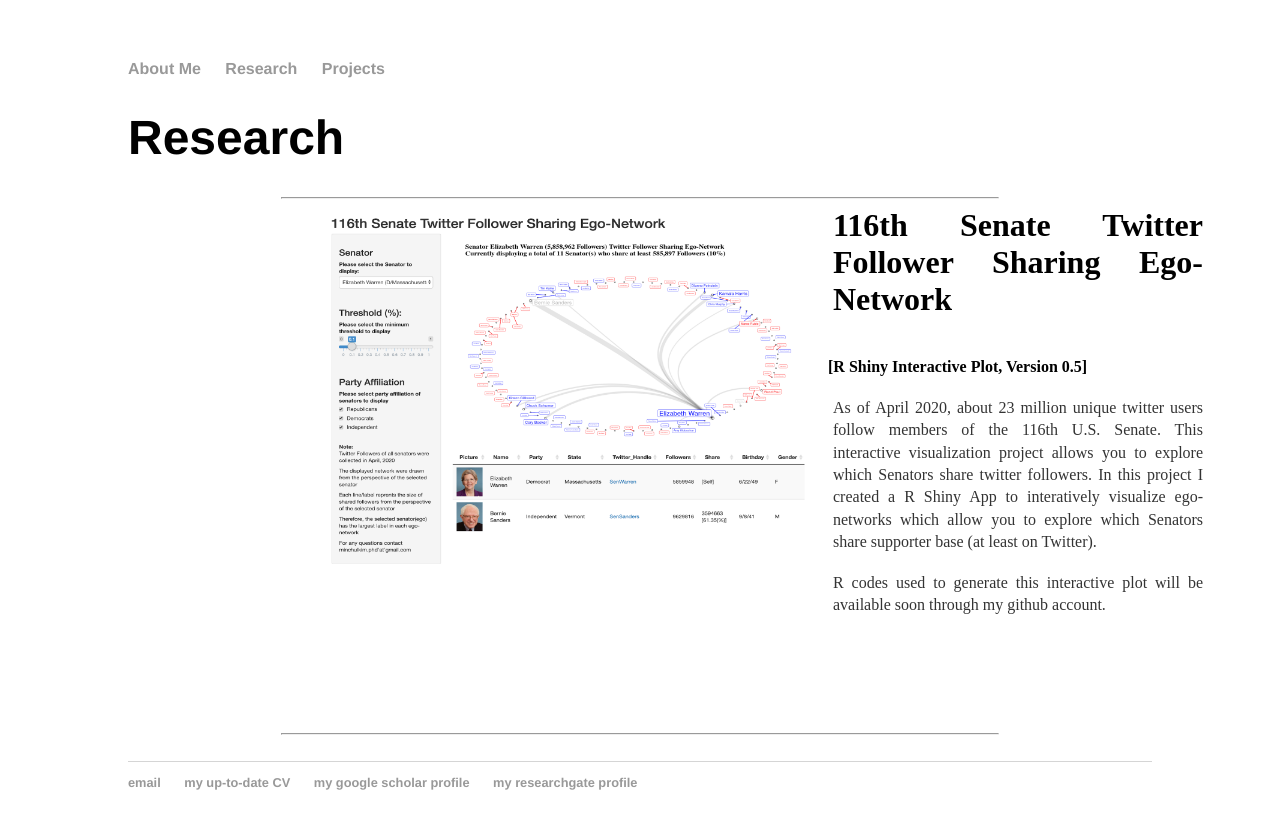
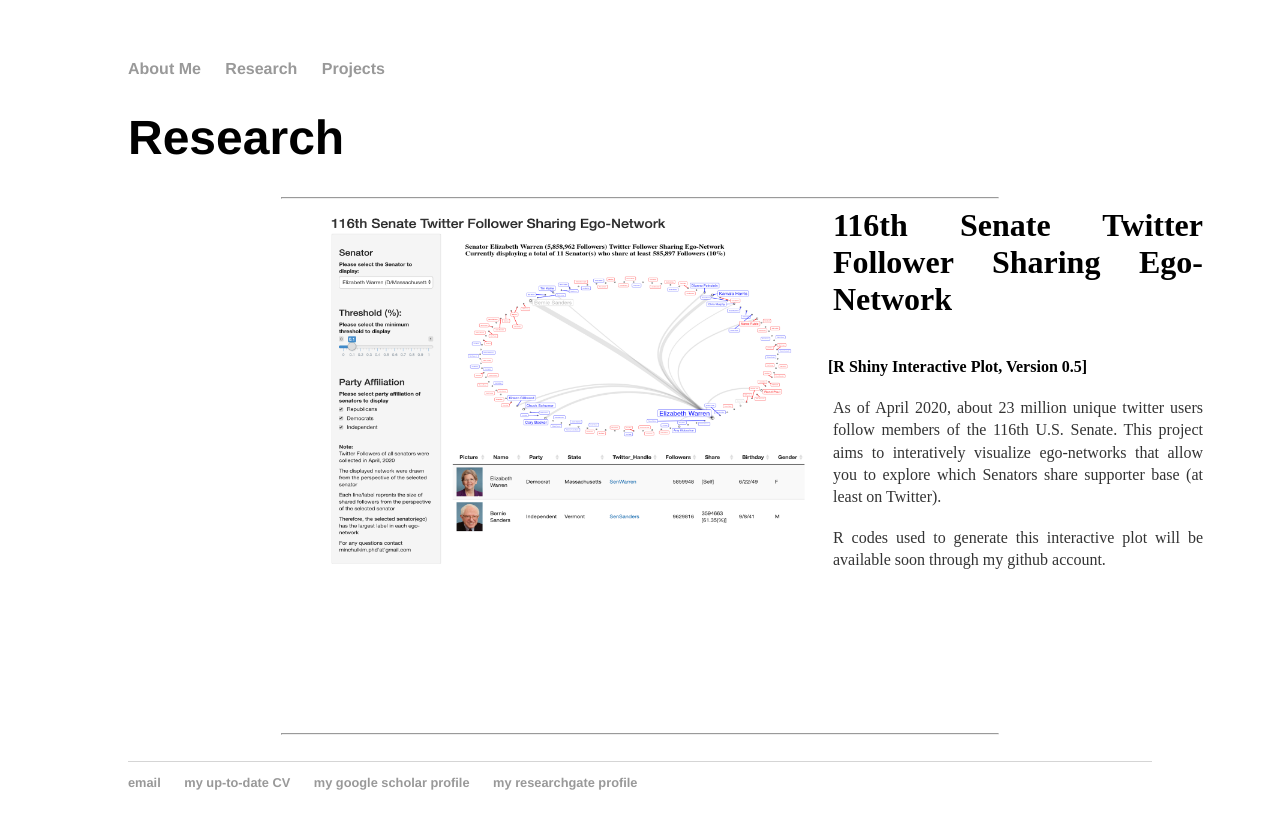
Before and after one commit to minchulkim-phd/minchulkim, a Jekyll site: the page built from projects/index.html, in a window 1280 px wide. Shown: the top 829 px of the page. Built offline with Jekyll 4.4.1, drawn with Linux system fonts in a browser that asks for light colours.

Commit message:
Update index.html

```diff
--- a/projects/index.html
+++ b/projects/index.html
@@ -13,7 +13,7 @@ title: Minchul Kim(Ph.D.)'s Personal Webpage
 			<h3>116th Senate Twitter Follower Sharing Ego-Network</h3>
 			</br>
 		<h4> [R Shiny Interactive Plot, Version 0.5] </h4>
-		<p> As of April 2020, about 23 million unique twitter users follow members of the 116th U.S. Senate. This interactive visualization project allows you to explore which Senators share twitter followers. In this project I created a R Shiny App to interatively visualize ego-networks which allow you to explore which Senators share supporter base (at least on Twitter). </p>
+		<p> As of April 2020, about 23 million unique twitter users follow members of the 116th U.S. Senate. This project aims to interatively visualize ego-networks that allow you to explore which Senators share supporter base (at least on Twitter). </p>
 		</br>
 		<p>R codes used to generate this interactive plot will be available soon through my github account. </p>
 		</div>
```
